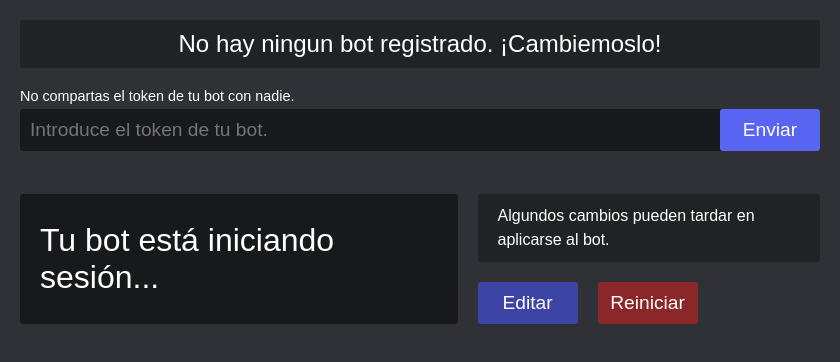
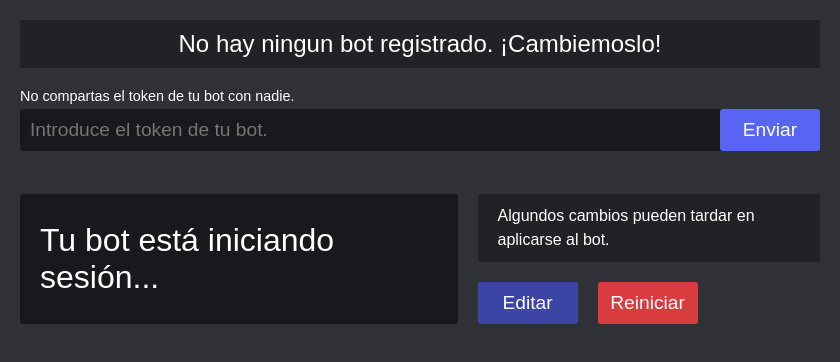
Before and after one commit to ReyPolilla17/djs-bot-with-ui, an Electron app: page index.html in a window 840 px wide. Drawn offline with Linux system fonts and the light colour scheme; no server answers.

Commit message:
just coding

```diff
--- a/client.js
+++ b/client.js
@@ -46,7 +46,7 @@ module.exports = {
                         act = ActivityType.Watching;
                         break;
                     case 5:
-                        act = ActivityType.Competing
+                        act = ActivityType.Competing;
                     default:
                         act = null
                         break;
--- a/index.html
+++ b/index.html
@@ -86,7 +86,7 @@
                 </div>
 
                 <div class="reset-button">
-                    <button type="submit" disabled class="red-btn" id="reset-btn" onclick="resetClient()">Reiniciar</button>
+                    <button type="submit" class="red-btn" id="reset-btn" onclick="resetClient()">Reiniciar</button>
                 </div>
             </div>
         </div>
@@ -313,6 +313,9 @@
         </div>
     </div>
 
-    <!-- <button type="submit" disabled class="grey-btn">Ver Servidores <i class="fa-solid fa-arrow-up-right-from-square"></i></button> -->
+    <!--
+        <button type="submit" disabled class="grey-btn">Ver Servidores <i class="fa-solid fa-arrow-up-right-from-square"></i></button>
+        <button type="submit" disabled class="grey-btn">Ver Errores <i class="fa-solid fa-arrow-up-right-from-square"></i></button>
+    -->
 </body>
 </html>
--- a/index.js
+++ b/index.js
@@ -31,6 +31,9 @@ const { token } = config;
         Hacer más facil de entender el como subir imagenes en el area de edición
         revisar la opción de compitiendo porque lo guarda como jugando
         ver si se puede agregar la opción de estado personalizado
+        quitar compitiendo y transmitiendo de las opciones de actividades ya que son practicamente lo mismo que jugando
+    Bugs:
+        el preload no ejecuta correctamente la función de inicio cuando se abre por primera vez
 */
 
 app.disableHardwareAcceleration();
```
